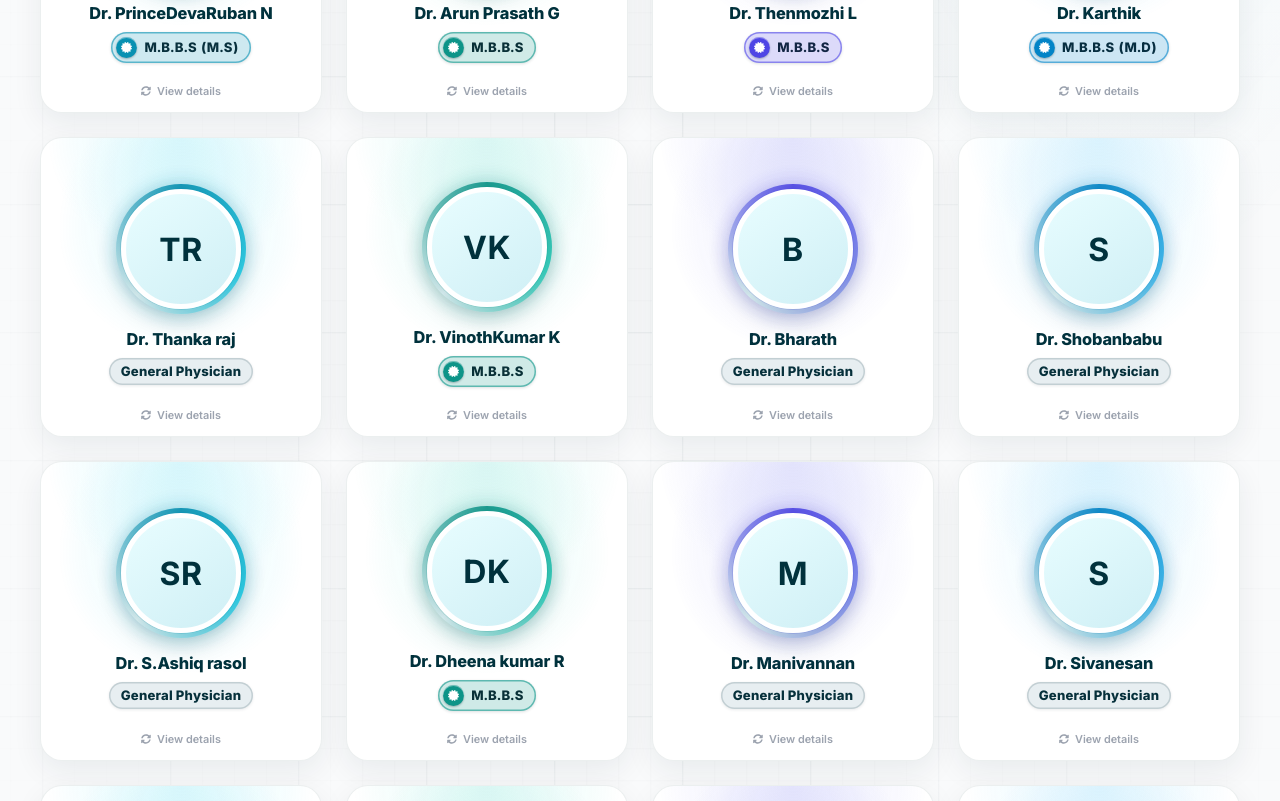
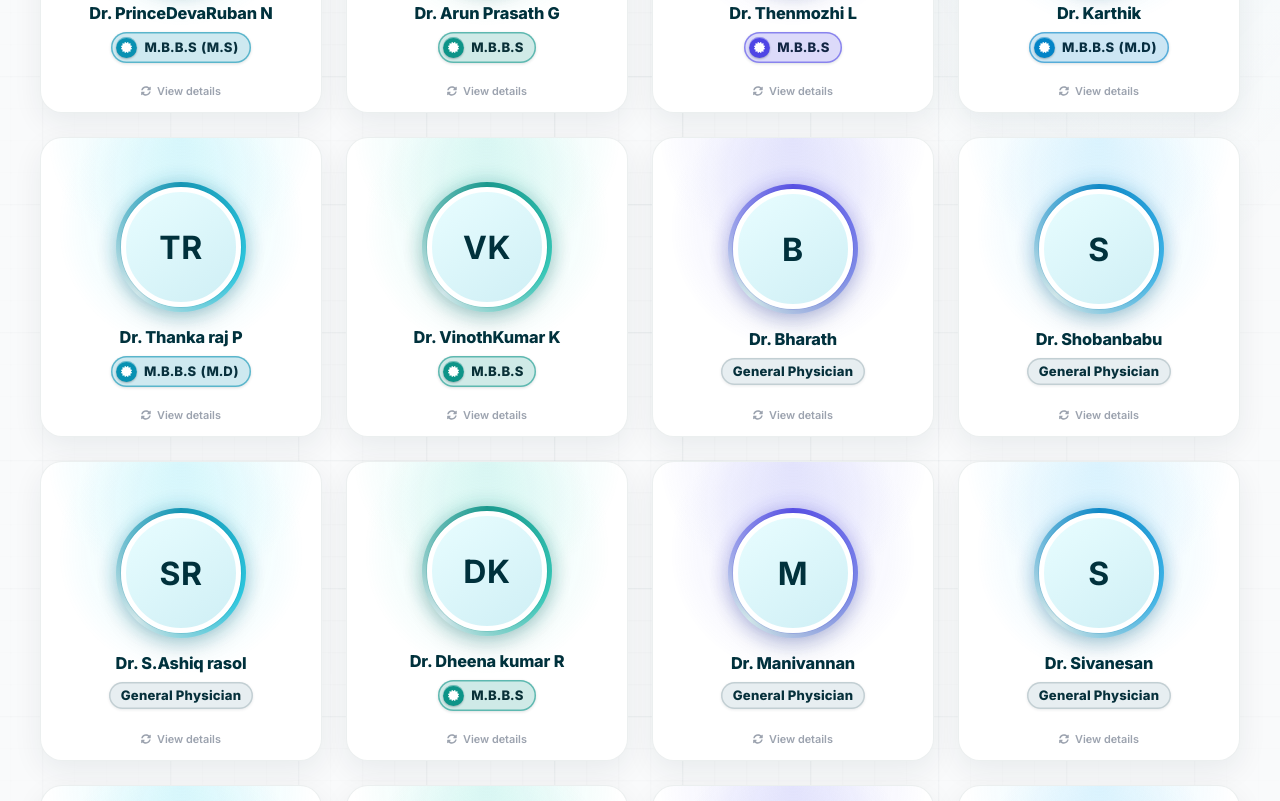
Before and after one commit to Keerthana-S15/mrtech-website, a React (Create React App) app in the folder frontend/: page /doctors in a window 1280 px wide. Shown: the part 1060-1861 px from the top of the page. Built offline with nearby package versions, Linux system fonts and the light colour scheme.

Commit message:
Update doctors page with doctor details

```diff
--- a/frontend/src/pages/Doctors.jsx
+++ b/frontend/src/pages/Doctors.jsx
@@ -47,7 +47,7 @@ const doctorsData = [
   { name: "Dr. Arun Prasath G", role: "M.B.B.S" },
   { name: "Dr. Thenmozhi L", role: "M.B.B.S", email: "priyamanaval83@gmail.com" },
   { name: "Dr. Karthik", role: "M.B.B.S (M.D)", email: "karthikpmcud@gmail.com" },
-  { name: "Dr. Thanka raj", role: "General Physician", email: "drthangarajp@gmail.com" },
+  { name: "Dr. Thanka raj P", role: "M.B.B.S (M.D)", email: "drthangarajp@gmail.com" },
   { name: "Dr. VinothKumar K", role: "M.B.B.S", email: "drvinoth1997@gmail.com" },
   { name: "Dr. Bharath", role: "General Physician", email: "bharathmedical94@gmail.com" },
   { name: "Dr. Shobanbabu", role: "General Physician" },
@@ -55,7 +55,7 @@ const doctorsData = [
   { name: "Dr. Dheena kumar R", role: "M.B.B.S" },
   { name: "Dr. Manivannan", role: "General Physician", email: "manivanant2006@gmail.com" },
   { name: "Dr. Sivanesan", role: "General Physician" },
-  { name: "Dr. mohammedanas R", role: "M.B.B.S" },
+  { name: "Dr. mohammedanas R", role: "M.B.B.S", email:"mohammedanas003@gmail.com" },
   { name: "Dr. Jayaraman", role: "General Physician", email: "drcjayaraman@gmail.com" },
   { name: "Dr. Hari raj", role: "General Physician", email: "hariraj0222@gmail.com" },
   { name: "Dr. Agalvizhi E", role: "M.B.B.S", email: "agalvizhi@gmail.com" },
@@ -68,7 +68,7 @@ const doctorsData = [
   { name: "Dr. Srilekha", role: "General Physician", email: "srilekhapalanesamy06@gmail.com" },
   { name: "Dr. Sivakumar M", role: "M.B.B.S", email: "drsiva.1979@gmail.com" },
   { name: "Dr. Avinash pandi", role: "M.B.B.S (MD)", email: "avinash.pandi5@gmail.com" },
-  { name: "Dr. Harivarma", role: "General Physician", email: "hariv2529@gmail.com" },
+  { name: "Dr. Harivarma C.P", role: "M.B.B.S", email: "hariv2529@gmail.com" },
   { name: "Dr. Dhayaneedhi K", role: "M.B.B.S", email: "dhayakara13@gmail.com" },
   { name: "Dr. Ariviyalan M", role: "B.S.M.S (MD)", email: "ariviyalandr22@gmail.com" },
   { name: "Dr. Shenbaga priya ", role: "B.S.M.S (MD)", email: "spshenba@gmail.com" },
@@ -83,21 +83,21 @@ const doctorsData = [
   { name: "Dr. Aravindan", role: "General Physician", email: "aravindan6620@gmail.com" },
   { name: "Dr. Deepika N", role: "M.B.B.S(Doctor of Medicine)", email: "dpi233811@gmail.com" },
   { name: "Dr. Muthumani", role: "General Physician" },
-  { name: "Dr. Thangaselvam", role: "General Physician", email: "thangaselvam193@gmail.com" },
+  { name: "Dr. Thangaselvam S", role: "M.B.B.S (M.D)", email: "thangaselvam193@gmail.com" },
   { name: "Dr. Nirmalkumar", role: "M.D.(Anaesthesiology)", email: "drnirmalkumarshr@gmail.com" },
   { name: "Dr. Sibi Raj M", role: "M.B.B.S", email: "sibiraj000@gmail.com" },
   { name: "Dr. Soundarajan", role: "General Physician", email: "soundarajdr@gmail.com" },
   { name: "Dr. Sangeetha", role: "General Physician", email: "sangeethambbs90@gmail.com" },
-  { name: "Dr. Selvarasi", role: "General Physician", email: "selvarasisivs@gmail.com" },
-  { name: "Dr. Mohammed", role: "General Physician" },
+  { name: "Dr. Selvarasi S", role: "M.B.B.S", email: "selvarasisivs@gmail.com" },
   { name: "Dr. Tamilselvan S", role: "M.B.B.S", email: "dr.tamilselvan1992@mail.com" },
-  { name: "Dr. Kishore", role: "M.B.B.S" },
-  { name: "Dr. Gokulram", role: "General Physician", email: "gokulram.r25@gmail.com" },
-  { name: "Dr. Santhosh kumar", role: "General Physician", email: "santhoshanandh004@gmail.com" },
-  { name: "Dr. Singamsetty srinivas", role: "General Physician", email: "srinusingam5009@gmail.com" },
+  { name: "Dr. Kishore", role: "M.B.B.S",email:"drkishoreraja@yahoo.com"},
+  { name: "Dr. Gowtham M.R", role: "M.B.B.S" , email:"mrirs420@gmail.com"},
+  { name: "Dr. Gokulram", role: "M.B.B.S", email: "gokulram.r25@gmail.com" },
+  { name: "Dr. Santhosh kumar M", role: "M.B.B.S", email: "santhoshanandh004@gmail.com" },
+  { name: "Dr. Singamsetty srinivas S", role: " M.B.B.S", email: "srinusingam5009@gmail.com" },
   { name: "Dr. A.S.Sobana", role: "M.B.B.S", email: "shobana53479@gmail.com" },
   { name: "Dr. Senthamizhselvan", role: "M.B.B.S (Doctor of Medicine)", email: "tamilselvam.ssm.mm@gmail.com" },
-  { name: "Dr. Saranraj", role: "General Physician", email: "saranraj161294@gmail.com" },
+  { name: "Dr. Saranraj Jayabalan", role: "M.B.B.S(M.S.General Surgery)", email: "saranraj161294@gmail.com" },
 ];
 
 const Doctors = () => {
```
